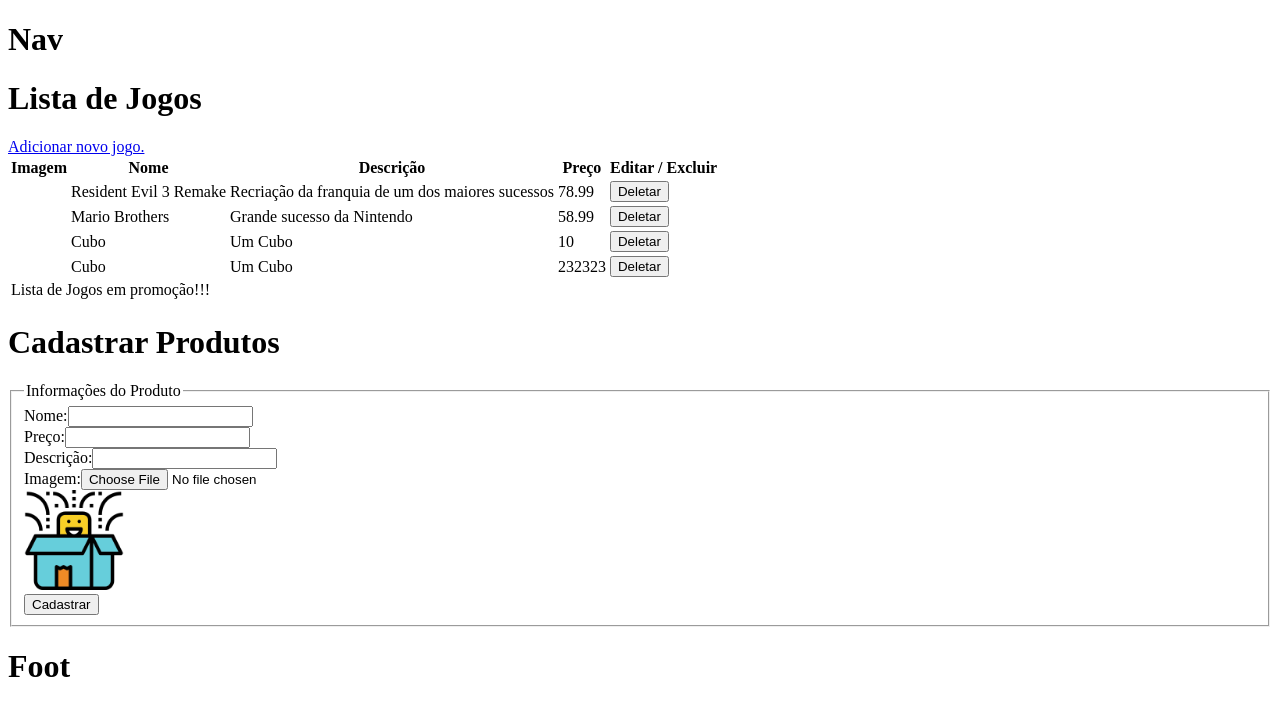
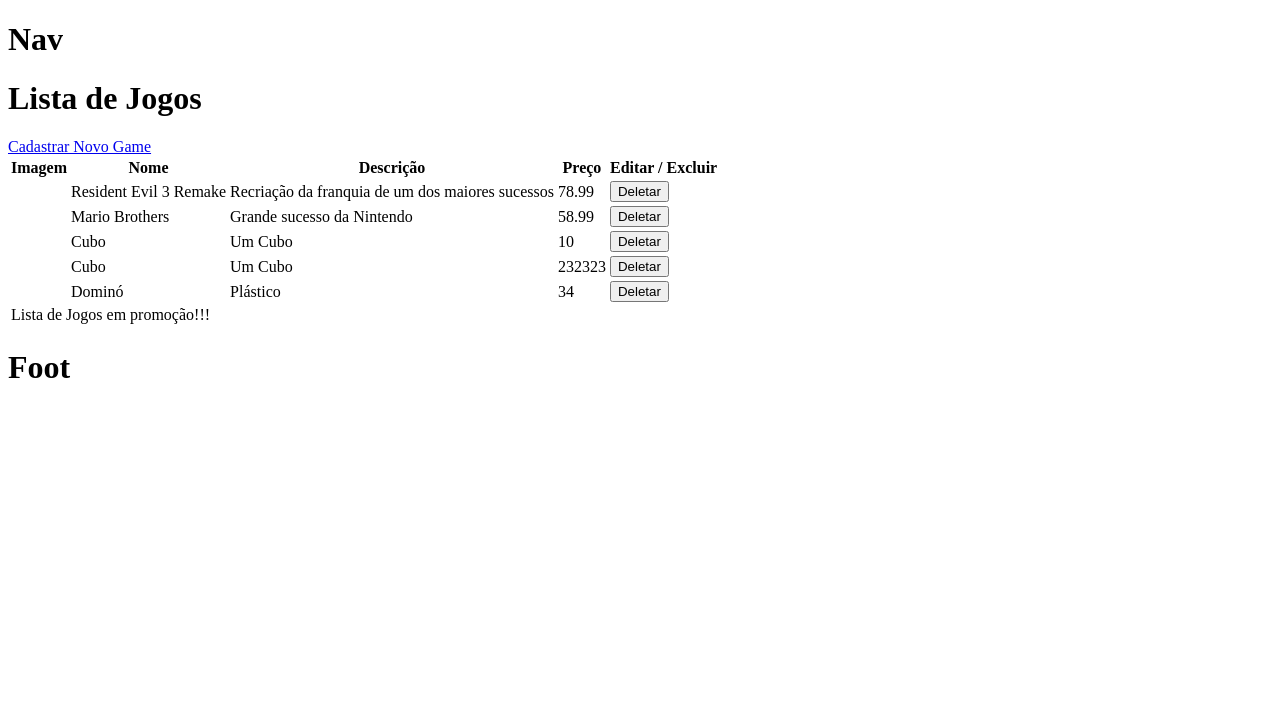
Before and after one commit to TimeWebDev/ProjetoLiveDevWeb, a React (Vite) app: page /produtos in a window 1280 px wide. Shown: the top 716 px of the page. Built offline with nearby package versions, Linux system fonts and the light colour scheme; data requests are answered from the project's data file.

Commit message:
Atualização do Modal inserir - Inserindo dados.

```diff
--- a/dados.json
+++ b/dados.json
@@ -27,6 +27,13 @@
       "preco": "232323",
       "desc": "Um Cubo",
       "img": ""
+    },
+    {
+      "id": 9,
+      "nome": "Dominó",
+      "preco": "34",
+      "desc": "Plástico",
+      "img": ""
     }
   ]
 }
--- a/src/App.jsx
+++ b/src/App.jsx
@@ -10,7 +10,6 @@ function App() {
     <>
       <Nav/>
         <Outlet/>
-        <ModalInserirProdutos/>
       <Foot/>
     </>
   )
--- a/src/components/ModalInserirProdutos.jsx
+++ b/src/components/ModalInserirProdutos.jsx
@@ -1,4 +1,5 @@
 import { useState,useEffect} from "react";
+import style from "./ModalInserirProdutos.module.css";
 
 export default function ModalInserirProdutos(props) {
 
@@ -32,7 +33,11 @@ export default function ModalInserirProdutos(props) {
 //Função de preenchimento dos campos:
 const handleChange = (e) => {
     const { name, value } = e.target;
-    setProduto({...produto,[name]:value});
+    if (name == "img") {
+      setProduto({...produto,[name]:value});
+    }else{
+      setProduto({...produto,[name]:value});
+    }
 }
 
 const handleSubmit = (e) => {
@@ -47,15 +52,16 @@ const handleSubmit = (e) => {
         .catch(err => console.log(err));
 
         //Encerrar o modal:
-
+        props.setOpen(false);
 }
 
   return (
     <>
-      <div>
+      <div className={style.baseModal}>
         <h1>Cadastrar Produtos</h1>
         <form onSubmit={handleSubmit}>
           <fieldset>
+        <button onClick={()=> props.setOpen(false)}>X</button>
             <legend>Informações do Produto</legend>
             <div>
               <label htmlFor="idNome">Nome:</label>
@@ -94,7 +100,7 @@ const handleSubmit = (e) => {
                 id="idImg"
                 name="img"
                 value={produto.img}
-                onChange={(e) => setImage(e.target.files[0])}
+                onChange={handleChange}
               />
             </div>
             <div>
--- /dev/null
+++ b/src/components/ModalInserirProdutos.module.css
@@ -0,0 +1,28 @@
+
+.baseModal{
+    position: absolute;
+    top:0%;
+    left:0%;
+    right: 0%;
+    bottom: 0%;
+    background-color: rgba(0,0,0,0.7);
+    z-index: 1000;
+    width: 100%;
+    height: 100%;
+
+    & h1{
+        background-color: #0000ff;
+        color: #fff;
+        height: 70px;
+        text-align:center;
+    }
+
+    & form{
+        display: flex;
+        flex-direction: column;
+        align-items: center;
+        background-color: rgb(165, 42, 42, 0.9);
+        margin: 0 auto;
+        width: 40%;
+    }
+}
--- a/src/routes/Produtos.jsx
+++ b/src/routes/Produtos.jsx
@@ -1,10 +1,14 @@
 import { Link } from 'react-router-dom'
-import React, { useEffect, useState } from 'react'
+import { useEffect, useState } from 'react'
+import ModalInserirProdutos from '../components/ModalInserirProdutos';
 
 export default function Produtos() {
 
 
-  const [produtos, setProdutos]= useState([])
+  const [produtos, setProdutos]= useState([]);
+
+  //state controlador da abertura do modal de inserir produtos:
+  const [open, setOpen] = useState(false);
 
   useEffect(
     ()=>{
@@ -21,13 +25,12 @@ export default function Produtos() {
       .catch( error => console.log(error))
   }
 
-
   return (
     <div>
       <h1>Lista de Jogos</h1>
 
-      <Link to="/cadastrar">Adicionar novo jogo.</Link>
-
+      <Link onClick={()=> setOpen(true)}>Cadastrar Novo Game</Link>
+      {open ? <ModalInserirProdutos open={open} setOpen={setOpen}/> : ''}
       <table>
         <thead>
           <tr>
@@ -42,7 +45,7 @@ export default function Produtos() {
           {
             produtos.map(prod => (
               <tr key={prod.id}>
-                  <td>{prod.img}</td>
+                  <td><img src={prod.img} alt=""/></td>
                   <td>{prod.nome}</td>
                   <td>{prod.desc}</td>
                   <td>{prod.preco}</td>
```
